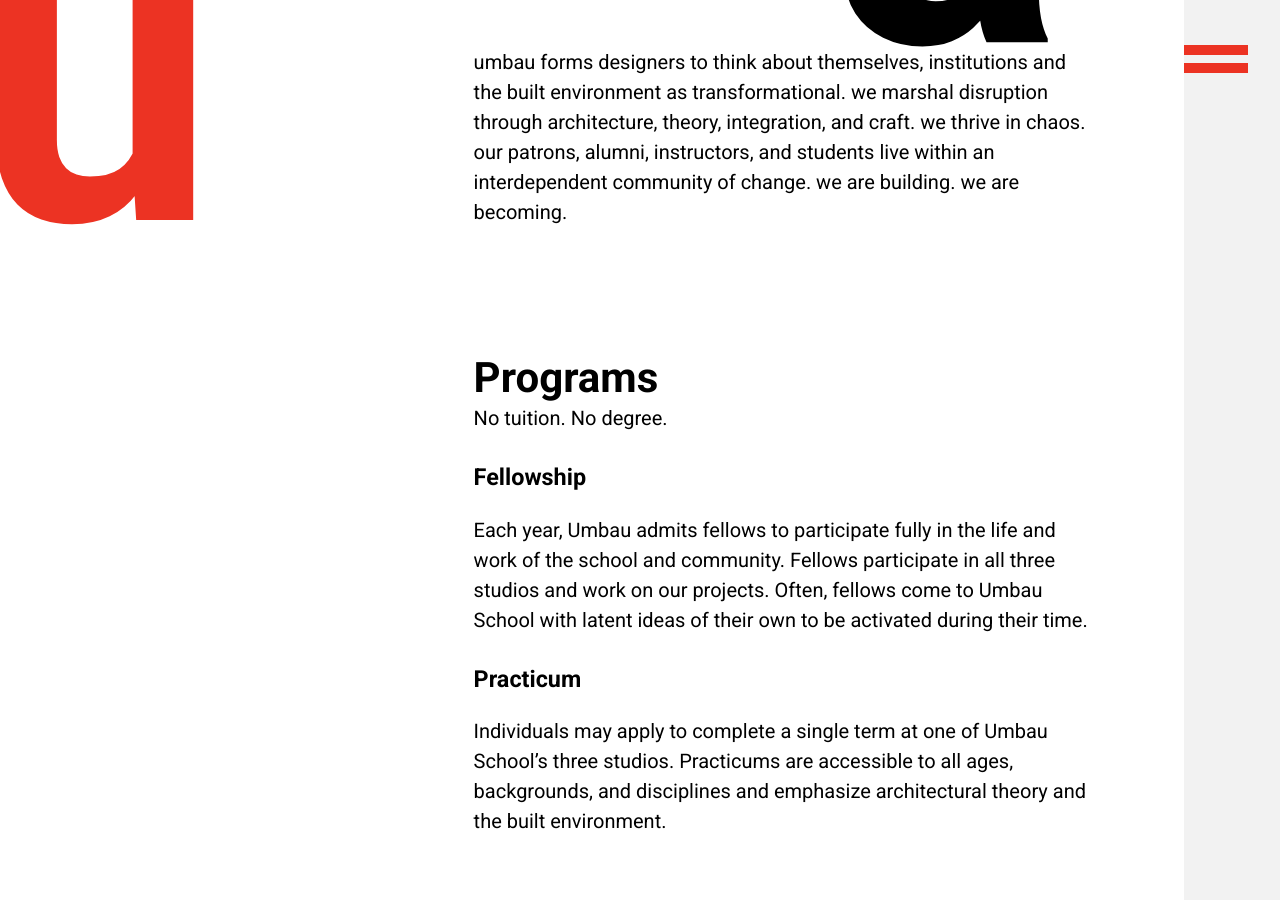
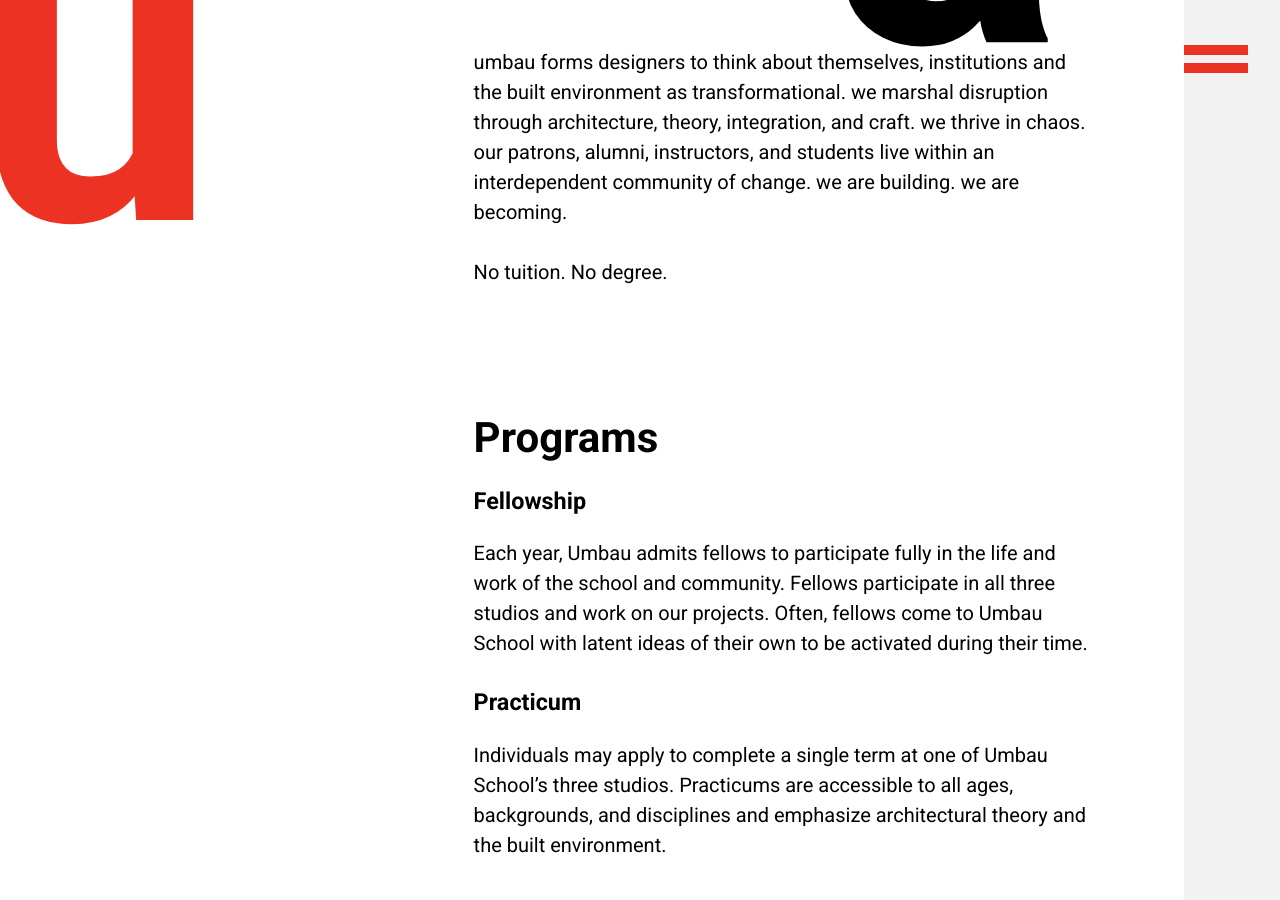
Before and after one commit to umbauschool/umbauschool.github.io, a Jekyll site: the page built from index.md, in a window 1280 px wide and 900 px high, scrolled down 1129 px. Built offline with Jekyll 4.4.1, drawn with Linux system fonts in a browser that asks for light colours.

```diff
--- a/index.md
+++ b/index.md
@@ -7,11 +7,12 @@ layout: default
 
 umbau forms designers to think about themselves, institutions and the built environment as transformational. we marshal disruption through architecture, theory, integration, and craft. we thrive in chaos. our patrons, alumni, instructors, and students live within an interdependent community of change. we are building. we are becoming.
 
-## Programs
 
 No tuition.
 No degree.
 
+
+## Programs
 
 ### Fellowship
 Each year, Umbau admits fellows to participate fully in the life and work of the school and community. Fellows participate in all three studios and work on our projects. Often, fellows come to Umbau School with latent ideas of their own to be activated during their time.
```
